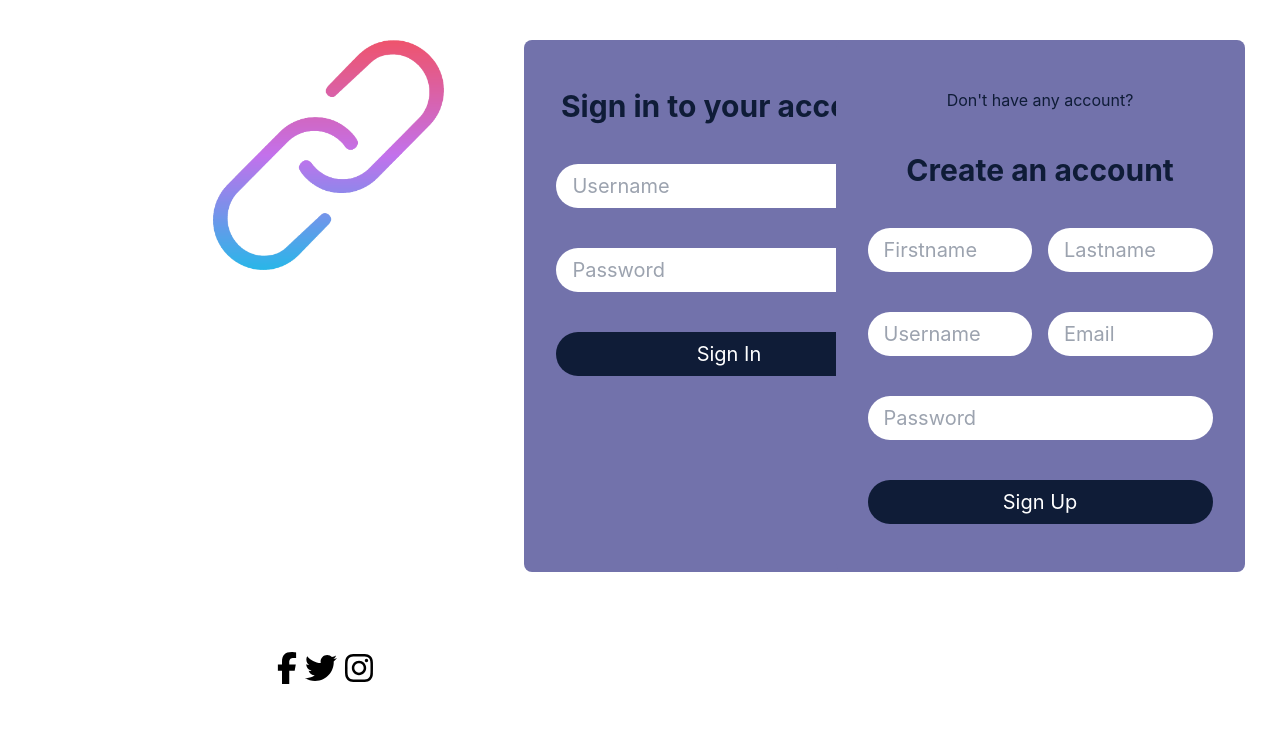
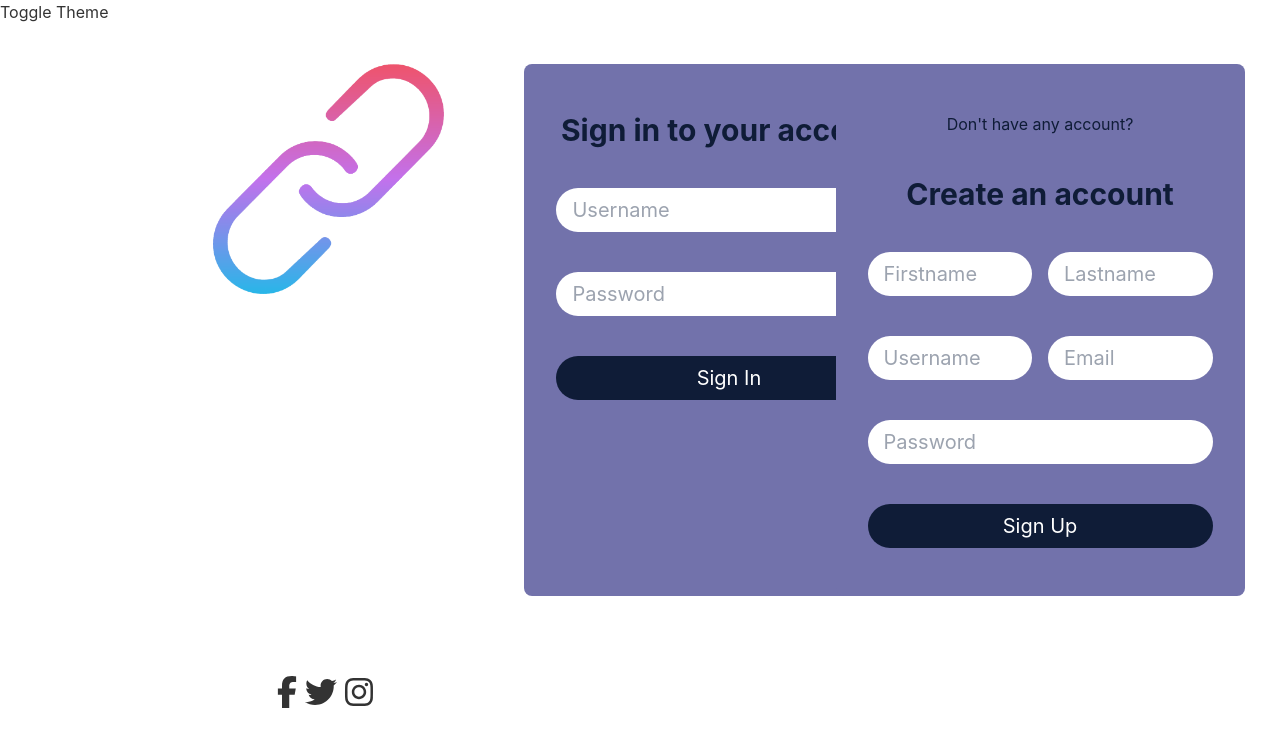
Before and after one commit to jesuisjayus/webproject, a React (Create React App) app in the folder client/: page / in a window 1280 px wide. Shown: the top 746 px of the page. Built offline with nearby package versions, Linux system fonts and the light colour scheme.

Commit message:
DarkMode

```diff
--- a/client/src/App.css
+++ b/client/src/App.css
@@ -1,3 +1,12 @@
 @tailwind base;
 @tailwind components;
 @tailwind utilities;
+
+.dark {
+    background-color: #333;
+    color: #fff;
+  }
+  .light {
+    background-color: #fff;
+    color: #333;
+  }
--- a/client/src/App.js
+++ b/client/src/App.js
@@ -8,7 +8,10 @@ import Error from './pages/Error/Error';
 import NewPost from './pages/NewPost/NewPost';
 import NewPostDetail from './pages/NewPostDetail/NewPostDetail';
 import AboutUs from './pages/AboutUs/AboutUs';
+import Chat from './pages/Chat/Chat';
+import { createContext, useState, useEffect } from 'react';
 
+export const ThemeContext=createContext(null);
 
 
 const Layout = () => {
@@ -58,13 +61,35 @@ const router = createBrowserRouter([
       path: "/AboutUs",
       element: <AboutUs />,
      },
+     {
+      path: "/Chat",
+      element: <Chat />,
+     },
   ],
 },
 ]);
 
 function App() {
+  const [theme, setTheme]=useState("light")
+  useEffect(() => {
+    document.body.className = theme;
+  }, [theme]);
+  const ToggleTheme=()=>{
+
+    if (theme==='light')
+    {
+      setTheme('dark');
+
+    }
+    else{
+      setTheme('light');
+    };
+
+  }
   return (
-    <div>
+
+      <div className={`App ${theme}`}>
+              <button onClick={ToggleTheme}>Toggle Theme</button>
       <RouterProvider router={router}></RouterProvider>
     </div>
 
--- a/client/src/components/Chat/Chat.js
+++ b/client/src/components/Chat/Chat.js
@@ -1,13 +1,12 @@
-import firebase from 'firebase/app'
+/*import React from 'react'
 
 
-import 'firebase/firestone';
-import 'firebase/auth';
+function Chat(){
 
-import {useAuthstate} from 'react-firebase-hooks/auth';
-import {useCollectionData} from 'react-firebase-hooks/firestore';
+    return (
+        <div>
+        </div>
+    )
+}
 
-firebase.initializeApp({
-
-
-})
+export default Chat
--- /dev/null
+++ b/client/src/pages/Chat/Chat.jsx
@@ -0,0 +1,22 @@
+/*import React from "react";
+import Leftbar from "../../components/ProfileLeftbar/ProfileLeftbar";
+import SignInCh from "../../components/Chat/SignInCh";
+
+const Chat = () => {
+    return (
+        <>
+            <div className="grid grid-cols-1 md:grid-cols-4">
+                <div className="px-6">
+                    <Leftbar />
+                </div>
+                <div className="col-span-3 border-t-slate-800 px-6">
+                   <Chat/>
+                   <SignInCh/>
+                </div>
+            </div>
+        </>
+        );
+};
+
+export default Chat;
+*/
```
Also changed, not shown: client/src/components/Chat/SignInCh.js (added, +23 -0 lines), client/src/components/Chat/firebase.js (added, +20 -0 lines).
